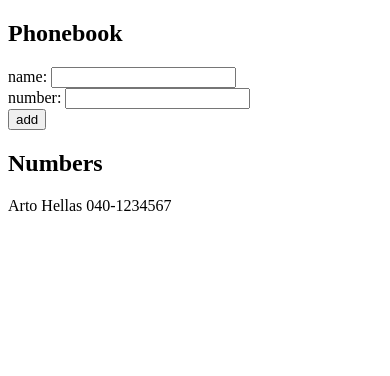
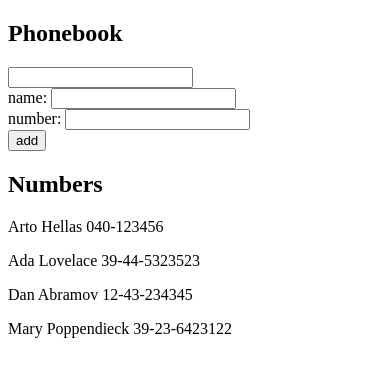
Before and after one commit to traviswilliams997/FullStackOpen, a React (Vite) app in the folder Part2/thephonebook/: page / in a window 390 px wide. Shown: the top 376 px of the page. Built offline with nearby package versions, Linux system fonts and the light colour scheme.

Commit message:
Thephonebook 2.9

```diff
--- a/Part2/thephonebook/src/App.jsx
+++ b/Part2/thephonebook/src/App.jsx
@@ -3,10 +3,14 @@
 
 const App = () => {
   const [persons, setPersons] = useState([
-    { name: 'Arto Hellas', number:'040-1234567' }
+    { name: 'Arto Hellas', number: '040-123456', id: 1 },
+    { name: 'Ada Lovelace', number: '39-44-5323523', id: 2 },
+    { name: 'Dan Abramov', number: '12-43-234345', id: 3 },
+    { name: 'Mary Poppendieck', number: '39-23-6423122', id: 4 }
   ])
   const [newName, setNewName] = useState('')
   const [newNumber, setNewNumber] = useState('')
+  const [newFilter, setNewFilter] = useState('')
 
   const addPerson = (event) => {
     event.preventDefault()
@@ -17,7 +21,8 @@
     }else{
       const personObject = {
         name: newName,
-        number: newNumber
+        number: newNumber,
+        id: persons.length + 1
       }
       setPersons(persons.concat(personObject))
    }
@@ -34,9 +39,22 @@
   const handleNumberChange = (event) => {
     setNewNumber(event.target.value)
   }
+
+  const handleFilterChange = (event) => {
+    setNewFilter(event.target.value)
+  }
+
+  const filteredPersons =  newFilter === '' ?  persons :  persons.filter(person => person.name.toLowerCase() === newFilter.toLowerCase())
+
   return (
     <div>
       <h2>Phonebook</h2>
+      <div>
+          <input
+                  value={newFilter}
+                  onChange={handleFilterChange}
+                 />
+        </div>
       <form onSubmit={addPerson}>
         <div>
           name: <input
@@ -56,8 +74,8 @@
         </div>
       </form>
       <h2>Numbers</h2>
-      {persons.map(person =>
-          <Person key={person.name} name={person.name} number={person.number} />
+      {filteredPersons.map(person =>
+          <Person key={person.id} name={person.name} number={person.number} />
         )}
     </div>
   )
--- a/Part2/thephonebook/src/components/Person.jsx
+++ b/Part2/thephonebook/src/components/Person.jsx
@@ -1,3 +1,7 @@
-const Person = ({name, number}) => <p>{name} {number}</p>
+const Person = ({name, number}) => {
 
+  return (
+     <p>{name} {number}</p>
+  )
+}
 export default Person
```
